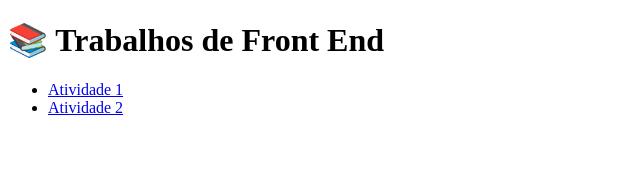
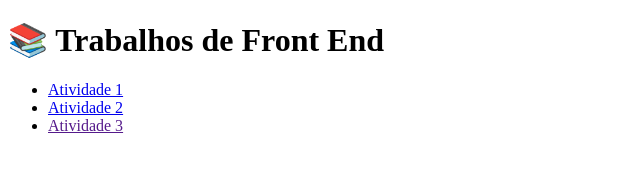
Before and after one commit to eduardorgiffoni-glitch/FrontEnd_2026, a plain HTML site: page index.html in a window 1280 px wide. Shown: the whole page, without its empty margins (0-640 px from the left). Drawn offline with Linux system fonts and the light colour scheme.

Commit message:
Update index.html

```diff
--- a/index.html
+++ b/index.html
@@ -20,6 +20,13 @@
                 Atividade 2
             </a>
         </li>
+
+
+        <li>
+            <a href="" target="_blank">
+                Atividade 3
+            </a>
+        </li>
     </ul>
 
 </body>
```
